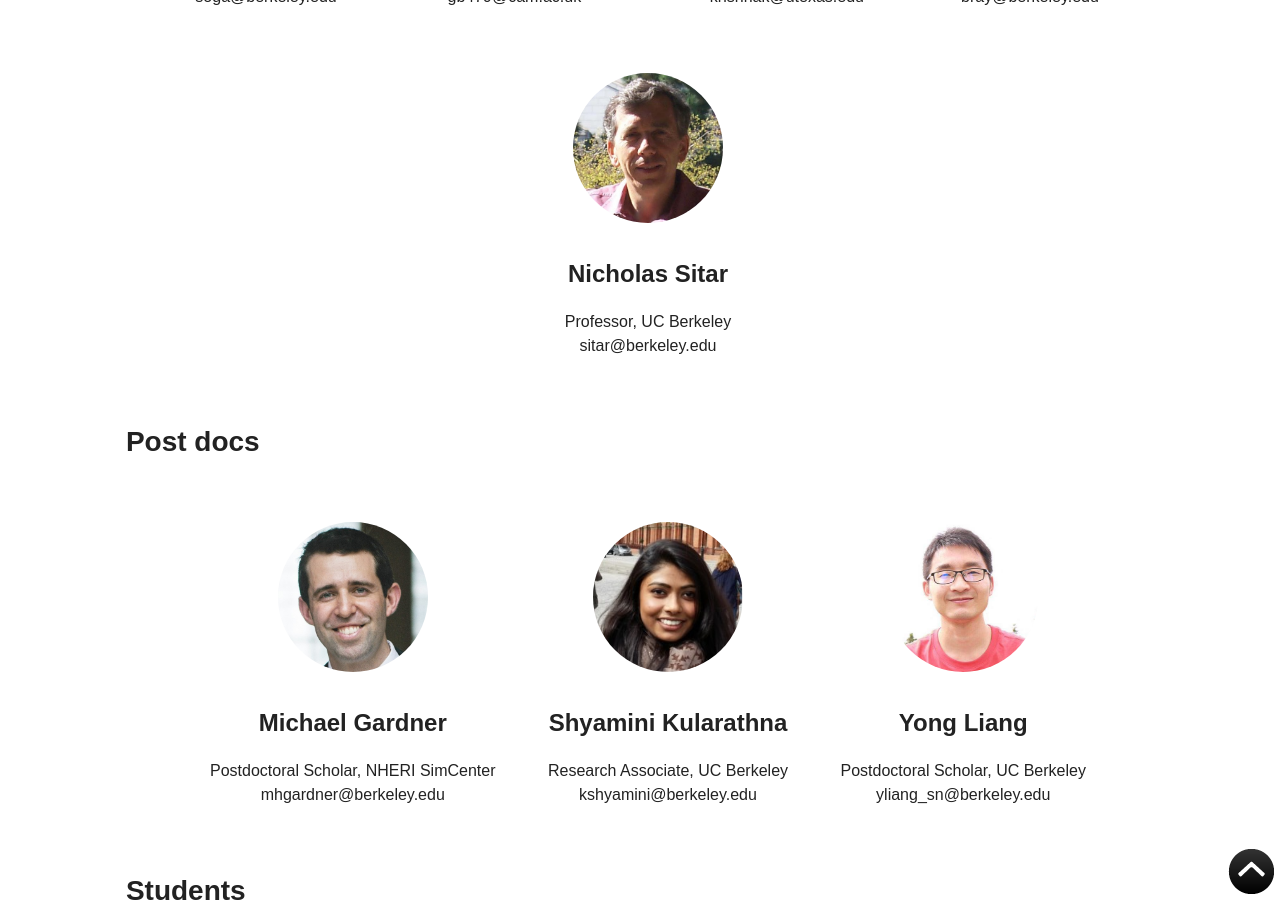
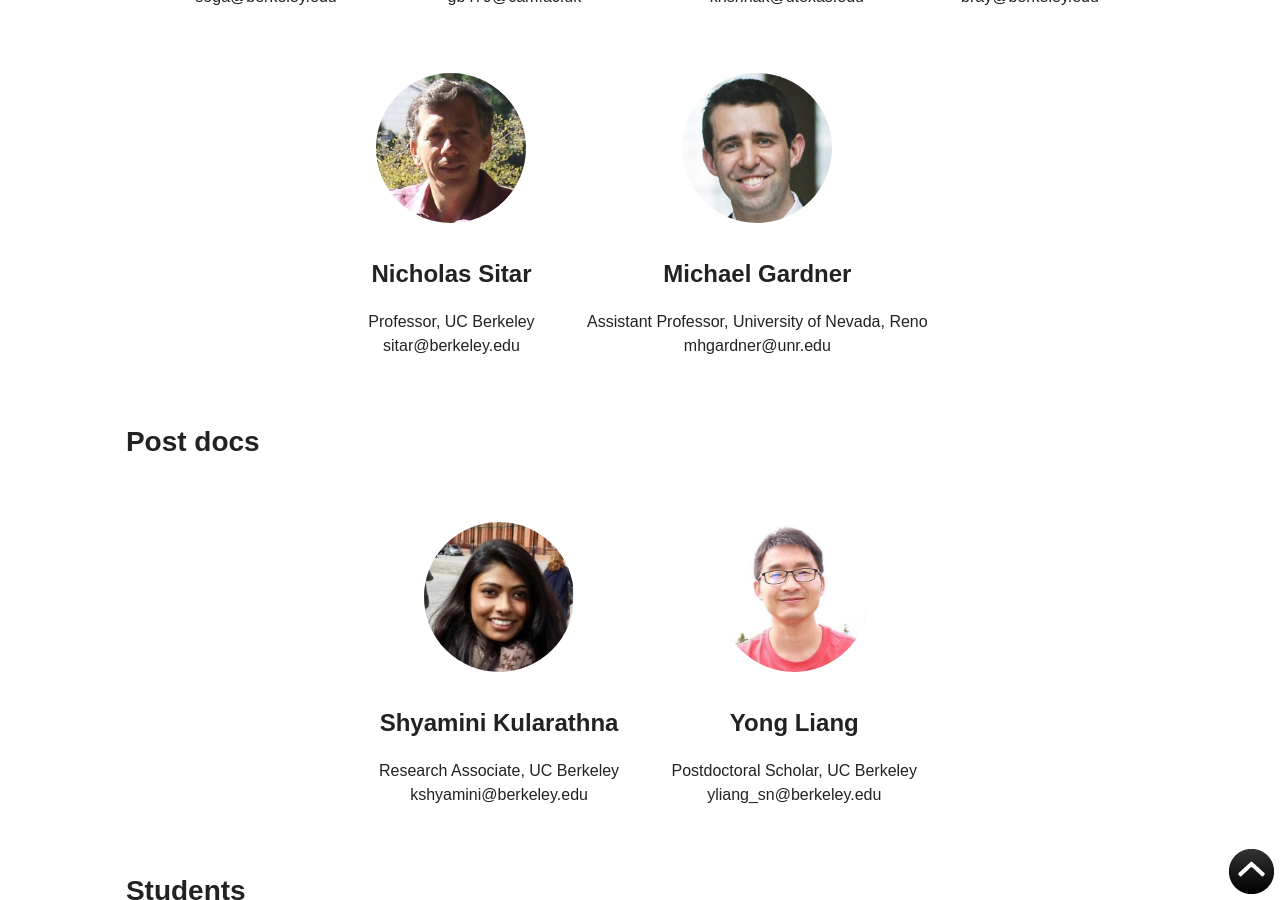
Before and after one commit to cb-geo/cb-geo.github.io, a Jekyll site: the page built from team/index.md, in a window 1280 px wide and 900 px high, scrolled down 805 px. Built offline with Jekyll 4.4.1, drawn with Linux system fonts in a browser that asks for light colours; nearby versions of some CDN libraries.

Commit message:
Update members.yml
Update contact information

```diff
--- a/_data/members.yml
+++ b/_data/members.yml
@@ -54,11 +54,11 @@
 # Researchers
 
 - name: Michael Gardner
-  role: researcher
-  position: Postdoctoral Scholar
-  uni: NHERI SimCenter
+  role: academic
+  position: Assistant Professor
+  uni: University of Nevada, Reno
   image: gardner.jpg
-  email: mhgardner@berkeley.edu
+  email: mhgardner@unr.edu
   area:
     - DEM
     - LBM
```
